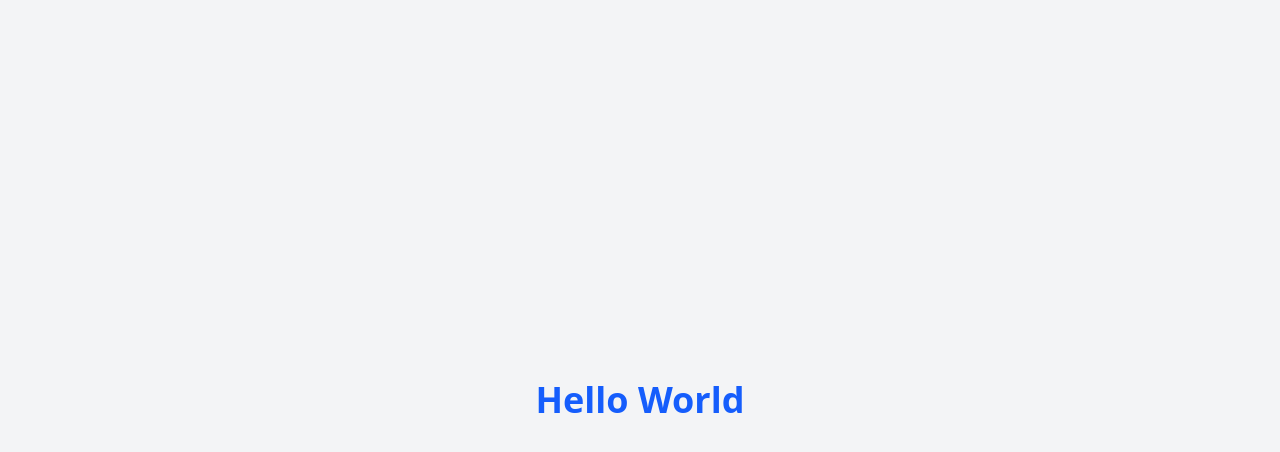
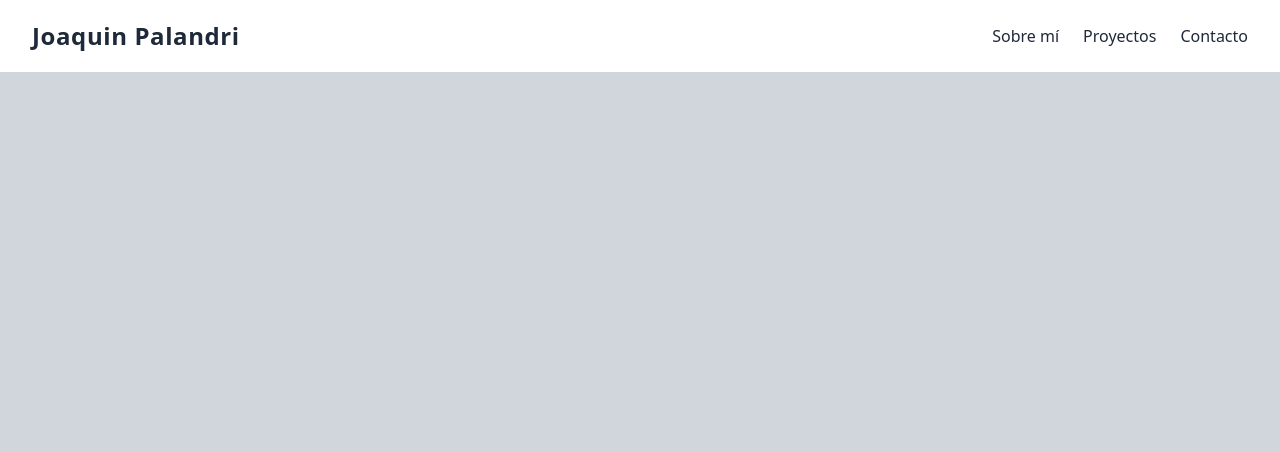
Before and after one commit to JoaquinPalandri/portfolio-joaquin, a React (Vite) app: page / in a window 1280 px wide. Shown: the top 452 px of the page. Built offline with nearby package versions, Linux system fonts and the light colour scheme.

Commit message:
Create a new component called Header and develop the initial styles

```diff
--- a/src/App.jsx
+++ b/src/App.jsx
@@ -1,11 +1,10 @@
-
-
+import Header from './components/Header';
 function App() {
   return (
-    <div className="flex items-center justify-center min-h-screen bg-gray-100">
-      <h1 className="text-4xl font-bold text-blue-600">Hello World</h1>
+    <div className="bg-gray-300 min-h-screen">
+      <Header />
     </div>
-  )
+  );
 }
 
-export default App
+export default App;
--- /dev/null
+++ b/src/components/Header.tsx
@@ -0,0 +1,18 @@
+import React from 'react';
+
+const Header: React.FC = () => {
+    return (
+        <header className="w-full px-8 py-5 bg-white text-gray-800 ">
+            <div className="max-w-7xl mx-auto flex justify-between items-center">
+                <h1 className="text-2xl font-semibold tracking-wide">Joaquin Palandri</h1>
+                <nav className="space-x-6">
+                    <a href="#about" className="hover:text-gray-600">Sobre mí</a>
+                    <a href="#projects" className="hover:text-gray-600">Proyectos</a>
+                    <a href="#contact" className="hover:text-gray-600">Contacto</a>
+                </nav>
+            </div>
+        </header>
+    );
+};
+
+export default Header;
```
